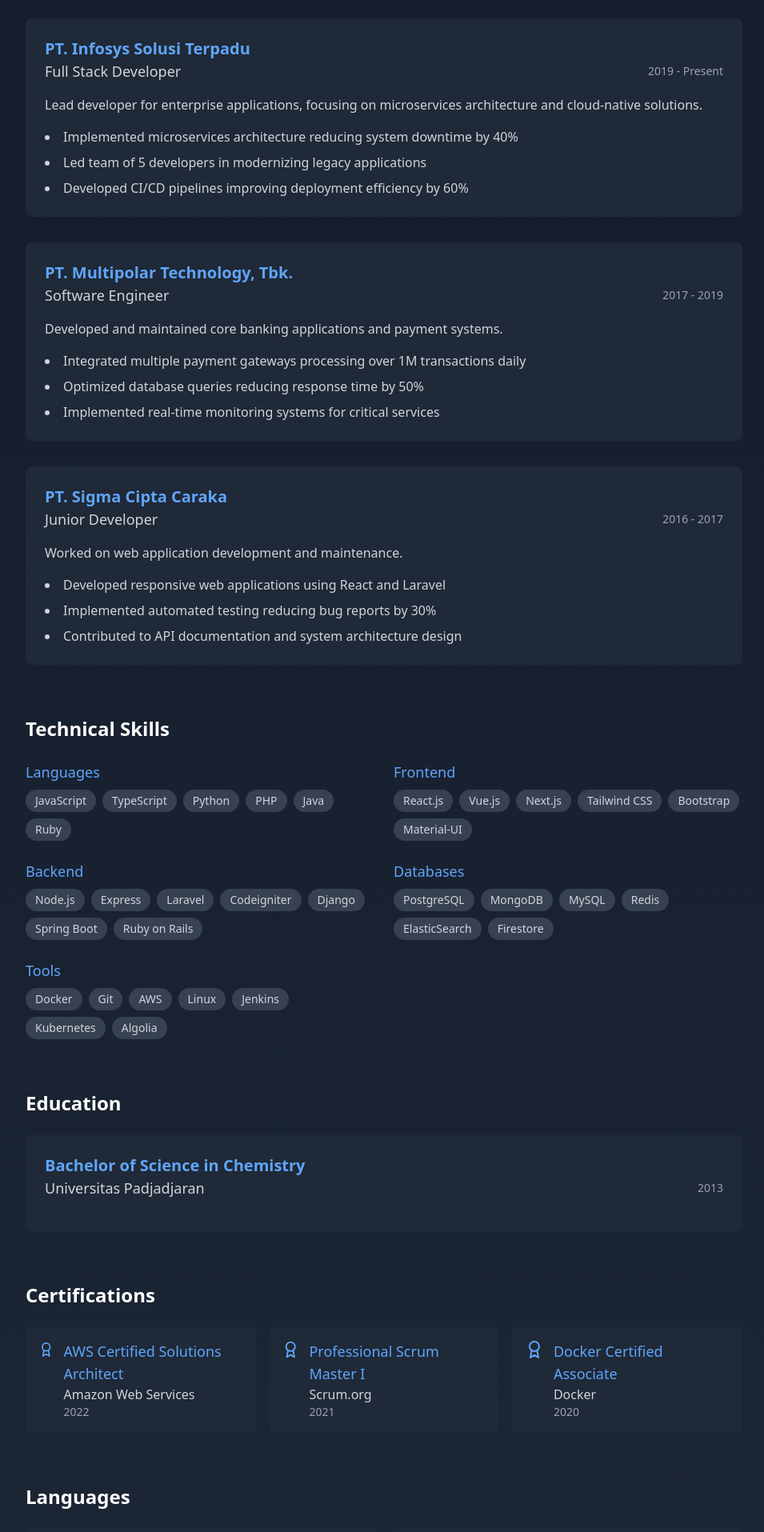
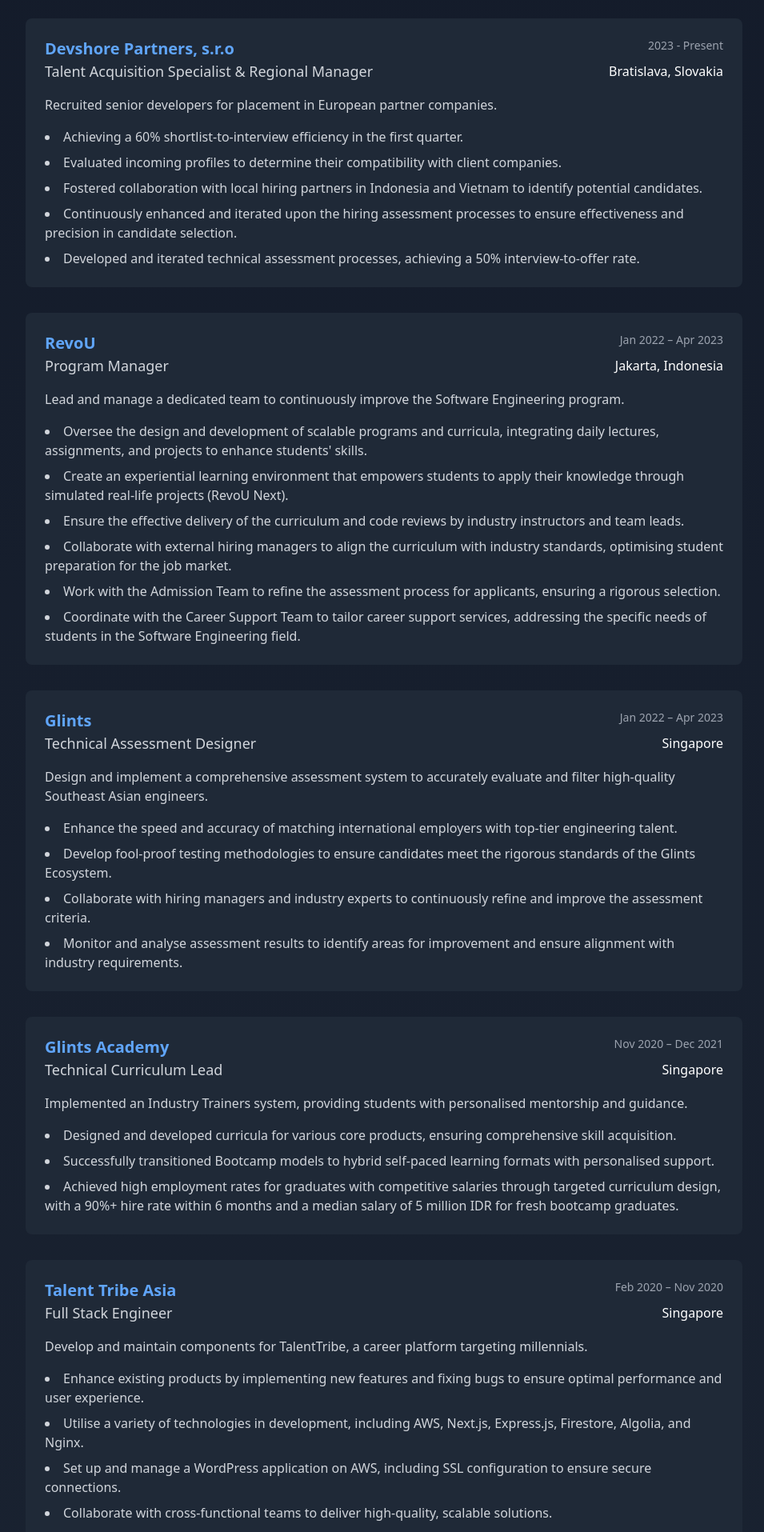
Before and after one commit to alvianzf/personal-page, a React (Vite) app: page / in a window 1280 px wide. Shown: the part 1225-3140 px from the top of the page at 80% size, without its empty margins (160-1115 px from the left). Built offline with nearby package versions, Linux system fonts and the light colour scheme.

Commit message:
feat: add relevant experiences: git push

```diff
--- a/src/components/About/ExperienceCard.tsx
+++ b/src/components/About/ExperienceCard.tsx
@@ -1,7 +1,8 @@
-import React from 'react';
+import React from "react";
 
 interface ExperienceCardProps {
   company: string;
+  location?: string | null;
   role: string;
   period: string;
   description: string;
@@ -10,17 +11,21 @@
 
 const ExperienceCard: React.FC<ExperienceCardProps> = ({
   company,
+  location,
   role,
   period,
   description,
-  achievements
+  achievements,
 }) => {
   return (
     <div className="bg-gray-800 rounded-lg p-6 hover:shadow-lg transition-shadow">
-      <h4 className="text-xl font-semibold text-blue-400">{company}</h4>
+      <div className=" flex justify-between">
+        <h4 className="text-xl font-semibold text-blue-400">{company}</h4>
+        <p className="text-sm text-gray-400">{period}</p>
+      </div>
       <div className="flex justify-between items-center mb-4">
         <p className="text-lg text-gray-300">{role}</p>
-        <p className="text-sm text-gray-400">{period}</p>
+        <p>{location}</p>
       </div>
       <p className="text-gray-300 mb-4">{description}</p>
       <ul className="list-disc list-inside space-y-2">
--- a/src/data/profile.ts
+++ b/src/data/profile.ts
@@ -36,38 +36,88 @@
 
   experience: [
     {
-      company: "PT. Infosys Solusi Terpadu",
-      role: "Full Stack Developer",
-      period: "2019 - Present",
+      company: "Devshore Partners, s.r.o",
+      location: "Bratislava, Slovakia",
+      role: "Talent Acquisition Specialist & Regional Manager",
+      period: "2023 - Present",
       description:
-        "Lead developer for enterprise applications, focusing on microservices architecture and cloud-native solutions.",
+        "Recruited senior developers for placement in European partner companies.",
       achievements: [
-        "Implemented microservices architecture reducing system downtime by 40%",
-        "Led team of 5 developers in modernizing legacy applications",
-        "Developed CI/CD pipelines improving deployment efficiency by 60%",
+        "Achieving a 60% shortlist-to-interview efficiency in the first quarter.",
+        "Evaluated incoming profiles to determine their compatibility with client companies.",
+        "Fostered collaboration with local hiring partners in Indonesia and Vietnam to identify potential candidates.",
+        "Continuously enhanced and iterated upon the hiring assessment processes to ensure effectiveness and precision in candidate selection.",
+        "Developed and iterated technical assessment processes, achieving a 50% interview-to-offer rate."
       ],
     },
     {
-      company: "PT. Multipolar Technology, Tbk.",
-      role: "Software Engineer",
-      period: "2017 - 2019",
+      company: "RevoU",
+      role: "Program Manager",
+      location: "Jakarta, Indonesia",
+      period: "Jan 2022 – Apr 2023",
       description:
-        "Developed and maintained core banking applications and payment systems.",
+        "Lead and manage a dedicated team to continuously improve the Software Engineering program.",
       achievements: [
-        "Integrated multiple payment gateways processing over 1M transactions daily",
-        "Optimized database queries reducing response time by 50%",
-        "Implemented real-time monitoring systems for critical services",
+        "Oversee the design and development of scalable programs and curricula, integrating daily lectures, assignments, and projects to enhance students' skills.",
+        "Create an experiential learning environment that empowers students to apply their knowledge through simulated real-life projects (RevoU Next).",
+        "Ensure the effective delivery of the curriculum and code reviews by industry instructors and team leads.",
+        "Collaborate with external hiring managers to align the curriculum with industry standards, optimising student preparation for the job market.",
+        "Work with the Admission Team to refine the assessment process for applicants, ensuring a rigorous selection.",
+        "Coordinate with the Career Support Team to tailor career support services, addressing the specific needs of students in the Software Engineering field.",
       ],
     },
     {
-      company: "PT. Sigma Cipta Caraka",
-      role: "Junior Developer",
-      period: "2016 - 2017",
-      description: "Worked on web application development and maintenance.",
+      company: "Glints",
+      role: "Technical Assessment Designer",
+      location: "Singapore",
+      period: "Jan 2022 – Apr 2023",
+      description:
+        "Design and implement a comprehensive assessment system to accurately evaluate and filter high-quality Southeast Asian engineers.",
       achievements: [
-        "Developed responsive web applications using React and Laravel",
-        "Implemented automated testing reducing bug reports by 30%",
-        "Contributed to API documentation and system architecture design",
+        "Enhance the speed and accuracy of matching international employers with top-tier engineering talent.",
+        "Develop fool-proof testing methodologies to ensure candidates meet the rigorous standards of the Glints Ecosystem.",
+        "Collaborate with hiring managers and industry experts to continuously refine and improve the assessment criteria.",
+        "Monitor and analyse assessment results to identify areas for improvement and ensure alignment with industry requirements.",
+      ],
+    },
+    {
+      company: "Glints Academy",
+      role: "Technical Curriculum Lead",
+      location: "Singapore",
+      period: "Nov 2020 – Dec 2021",
+      description:
+        "Implemented an Industry Trainers system, providing students with personalised mentorship and guidance.",
+      achievements: [
+        "Designed and developed curricula for various core products, ensuring comprehensive skill acquisition.",
+        "Successfully transitioned Bootcamp models to hybrid self-paced learning formats with personalised support.",
+        "Achieved high employment rates for graduates with competitive salaries through targeted curriculum design, with a 90%+ hire rate within 6 months and a median salary of 5 million IDR for fresh bootcamp graduates.",
+      ],
+    },
+    {
+      company: "Talent Tribe Asia",
+      role: "Full Stack Engineer",
+      location: "Singapore",
+      period: "Feb 2020 – Nov 2020",
+      description:
+        "Develop and maintain components for TalentTribe, a career platform targeting millennials.",
+      achievements: [
+        "Enhance existing products by implementing new features and fixing bugs to ensure optimal performance and user experience.",
+        "Utilise a variety of technologies in development, including AWS, Next.js, Express.js, Firestore, Algolia, and Nginx.",
+        "Set up and manage a WordPress application on AWS, including SSL configuration to ensure secure connections.",
+        "Collaborate with cross-functional teams to deliver high-quality, scalable solutions.",
+      ],
+    },
+    {
+      company: "Webimp, pte. ltd.",
+      role: "Software Developer",
+      location: "Singapore",
+      period: "Mar 2019 – Feb 2020",
+      description:
+        "Developed web applications using PHP with the CodeIgniter Framework.",
+      achievements: [
+        "Utilised jQuery to manage front-end behaviours, consume APIs, and map data on the front-end side.",
+        "Translated business processes into effective software logic, ensuring seamless operation and functionality.",
+        "Contributed to the company's recognition as the best company to work for in 2019 by the Singapore Computer Society.",
       ],
     },
   ],
```
